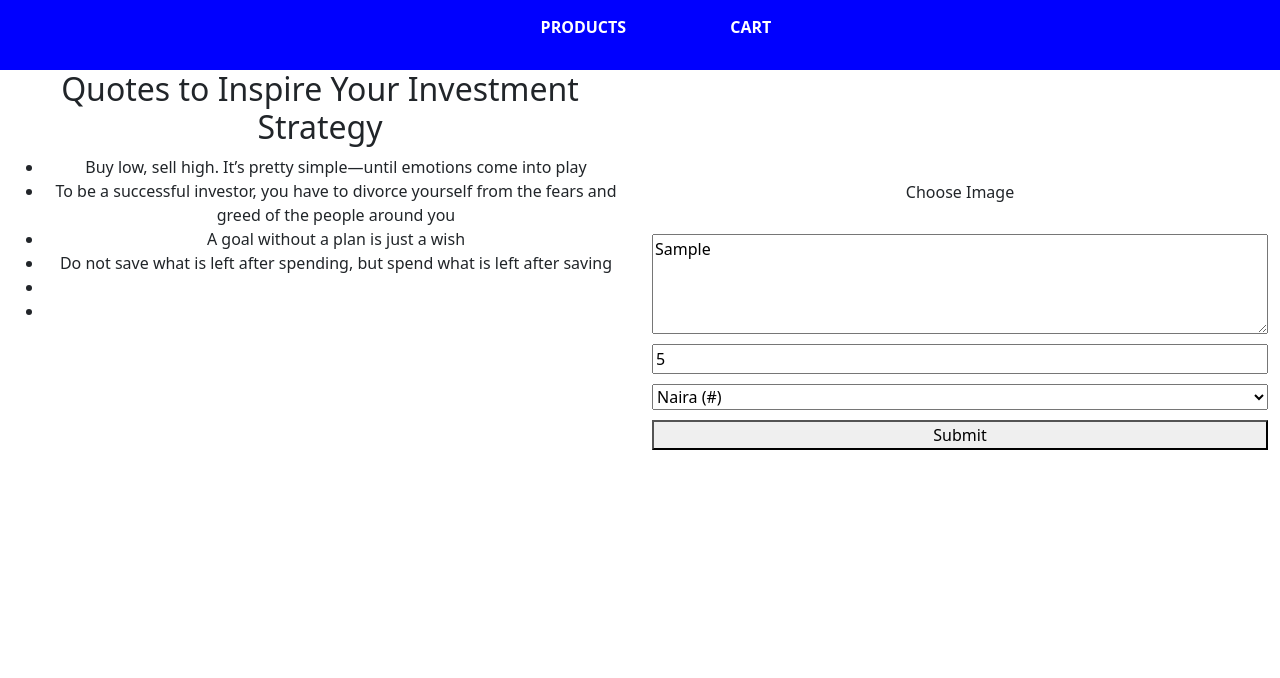
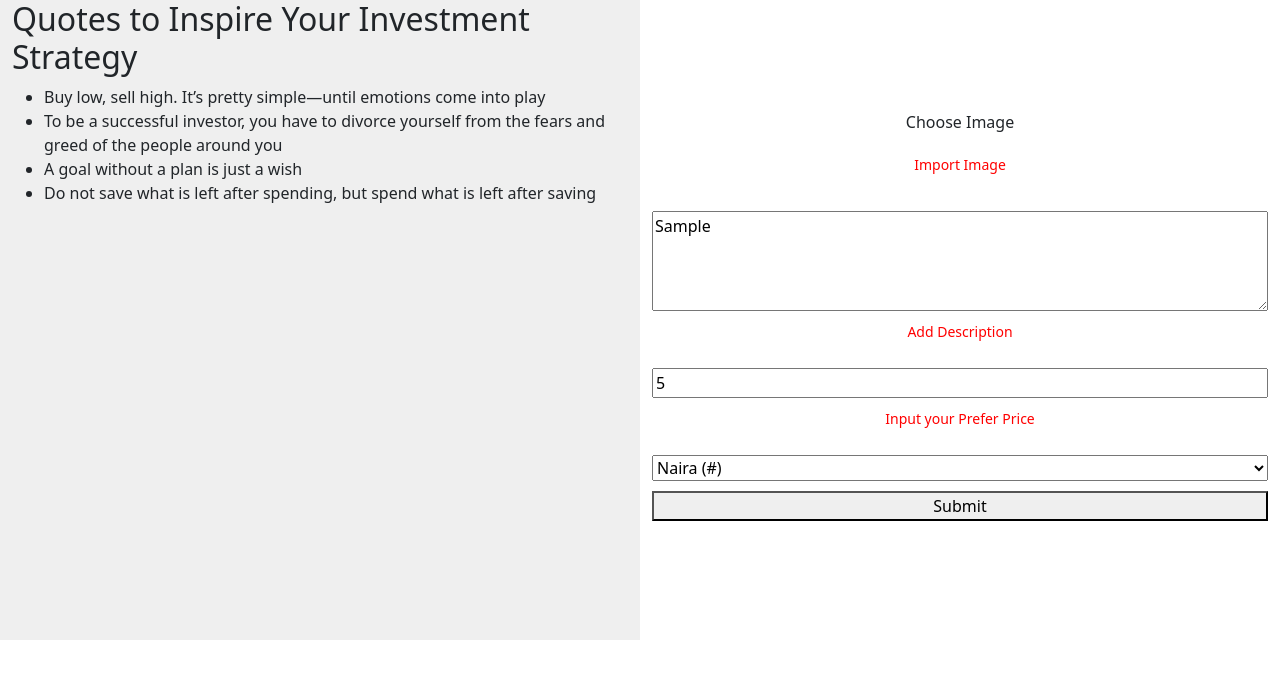
Before and after one commit to ADEDANCE/OUTLET-RUSH, a React (Vite) app: page /SellerProfile in a window 1280 px wide. Both pictures are taken after typing "Sample", "5" into the empty fields and a click on the button "Submit". Shown: the top 678 px of the page. Built offline with nearby package versions, Linux system fonts and the light colour scheme.

Commit message:
Set them as seller page route child

```diff
--- a/src/SELLER-PAGES/ProductView.jsx
+++ b/src/SELLER-PAGES/ProductView.jsx
@@ -1,4 +1,5 @@
 import React, { useEffect, useState } from 'react'
+
 
 const ProductView= () => {
       const [submittedData, setSubmittedData] = useState([]);
@@ -25,14 +26,16 @@ const ProductView= () => {
                       {submittedData.length > 0 && (
   <>
     <h3>PRODUCTS</h3>
+    <div className="product-container">
     {submittedData.map((product, index) => (
       <div key={index} className='product-list' >
-        <img src={product.imageUrl} alt='' style={{ width: '200px' }} />
+        <img src={product.imageUrl} alt='' style={{ width: '100%', height: '200px', borderRadius:'5px' }} />
         <p>{product.description}</p>
         <p>{product.price} {product.currency}</p>
         <button onClick={() => handleDeleteProduct(product.id)}>Delete</button>
       </div>
     ))}
+    </div>
   </>
 )}
     </div>
--- a/src/SELLER-PAGES/SellerProfile.jsx
+++ b/src/SELLER-PAGES/SellerProfile.jsx
@@ -1,18 +1,17 @@
 import React, { useEffect, useState } from 'react'
-import BuyerNav from '../NAVBARS/BuyerNav'
 import {Row,Col} from 'react-bootstrap'
 import 'bootstrap/dist/css/bootstrap.min.css';
 
 const SellerProfile = () => {
 
-  // const [proDucts,setProDucts] = useState([]);
-  // const [inputValue, setInputValue] = useState('');
+
   const [selectedFile, setSelectedFile] = useState(null);
   const [submittedData, setSubmittedData] = useState([]);
   const [description, setDescription] = useState("");
   const [price, setPrice] = useState('');
   const [fileName, setFileName] = useState('');
   const [currency, setCurrency] = useState("NGN");
+  const [error, setError] = useState("");
 
 
 
@@ -24,33 +23,38 @@ const SellerProfile = () => {
       reader.onloadend = () => {
         setSelectedFile(reader.result); // Store Base64 instead of a blob URL
         setFileName(file.name);
+        setError('');
       };
 
     }
+
+
   };
 
 
-const handleSubmit = () => {
-  if (selectedFile && description.trim() !== "" && price.trim() !== "" && currency) {
+  const handleSubmit = () => {
+    if (!selectedFile || description.trim() === "" || price.trim() === "") {
+      setError("All fields are required!");
+      return;
+    }
+
     const newProduct = {
-        id: Date.now(),// Generate a unique ID
-        imageUrl: selectedFile,
-      // imageUrl: URL.createObjectURL(selectedFile),
+      id: Date.now(),
+      imageUrl: selectedFile,
       description,
       price,
       currency,
-
     };
 
-    setSubmittedData(prevProducts => [...prevProducts, newProduct]);
+    setSubmittedData((prevProducts) => [...prevProducts, newProduct]);
 
-    // Clear input fields
+    // Clear inputs after submitting
     setDescription("");
     setPrice("");
     setSelectedFile(null);
     setFileName("");
-  }
-};
+    setError(""); // Clear error on successful submission
+  };
 
 
 
@@ -77,10 +81,12 @@ const handleSubmit = () => {
 
   const handleDescriptionChange = (event) => {
     setDescription(event.target.value);
+    setError('');
   };
 
   const handlePrice = (event) => {
     setPrice(event.target.value);
+    setError('');
   }
 
   const handlePreferCurrency = (e) => {
@@ -94,29 +100,35 @@ const handleSubmit = () => {
       alignItems:'center',
       textAlign:'center'
     }}>
-          <BuyerNav/>
+          {/* <BuyerNav/> */}
+          {/* <SellerNav /> */}
       {/* <h1>
         You self no smalll
       </h1> */}
        <div className='container-fluid'>
           <Row>
-              <Col md={6}>
+              <Col md={6} style={{
+                backgroundColor:'ButtonFace',
+                textAlign:'left',
+                height:'80vh'
+              }}>
                     <h2>
                          Quotes to Inspire Your Investment Strategy
                     </h2>
-                    <ul>
+                    <ul className='Quotes' >
                           <li>Buy low, sell high. It’s pretty simple—until emotions come into play</li>
                           <li>To be a successful investor, you have to divorce yourself from the fears and greed of the people around you</li>
                           <li>A goal without a plan is just a wish</li>
                           <li>Do not save what is left after spending, but spend what is left after saving</li>
-                          <li></li>
-                          <li></li>
+                          {/* <li></li>
+                          <li></li> */}
                     </ul>
 
                </Col>
                <Col md={6} >
                   <div className="productInput" style={{ display: 'flex', flexDirection: 'column', gap: '10px' }}>
-                     <input type="file" id="imageInput" accept="image/*" onChange={handleAddImage} style={{ display: 'none' }} />
+                     <input type="file" id="imageInput" accept="image/*"
+                      onChange={handleAddImage} style={{ display: 'none' }} />
 
                      <label htmlFor="imageInput" style={{
                             padding: '10px 20px',
@@ -126,7 +138,7 @@ const handleSubmit = () => {
                      }}>
                            Choose Image
                      </label>
-
+                       {error && <p  style={{ color: 'red', fontSize: '14px' }}>Import Image</p>}
                      <span style={{ display: 'block', marginLeft: '10px' }}>{fileName}</span>
 
                      <textarea
@@ -135,14 +147,14 @@ const handleSubmit = () => {
                              onChange={handleDescriptionChange}
                              style={{ width: '100%', minHeight: '100px' }}
                     />
-
+                          {error && <p  style={{ color: 'red', fontSize: '14px' }}>Add Description</p>}
                     <input
                           type="number"
                           value={price}
                           onChange={handlePrice}
                           style={{ width: '100%' }}
                    />
-
+                         {error && <p  style={{ color: 'red', fontSize: '14px' }}>Input your Prefer Price</p>}
                    <select name="currency" value={currency} onChange={handlePreferCurrency} style={{ width: '100%' }}>
                           <option value="NGN">Naira (#)</option>
                           <option value="USD">Dollar ($)</option>
@@ -156,12 +168,6 @@ const handleSubmit = () => {
 
        </div>
 
-
-
-
-
-
-
     </div>
   )
 }
```
